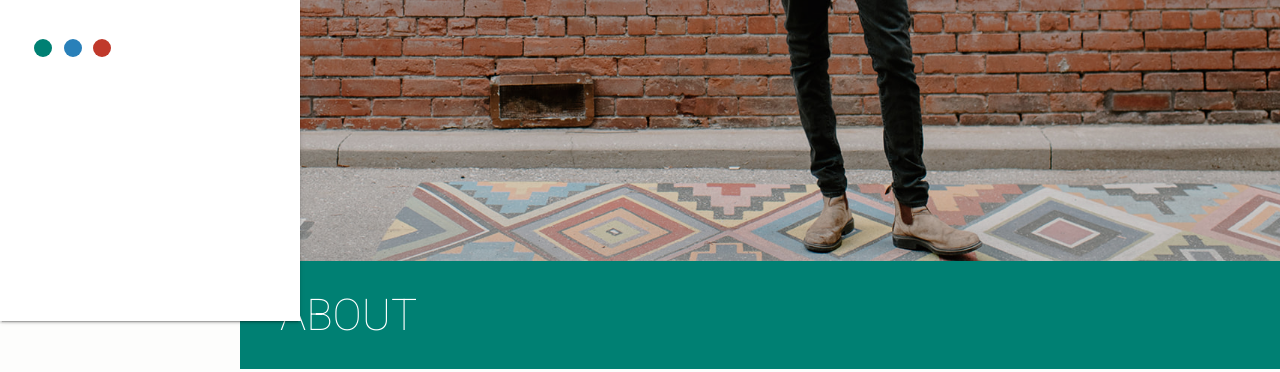
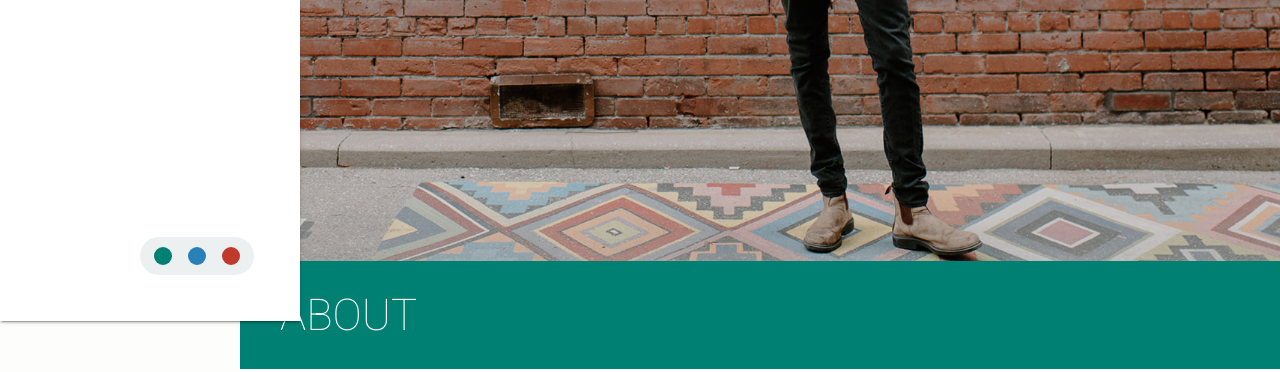
Before and after one commit to elmi-/elmi-.github.io, a plain HTML site: page index.html in a window 1280 px wide. Shown: the part 539-911 px from the top of the page. Drawn offline with nearby package versions, Linux system fonts and the light colour scheme.

Commit message:
updated current theme switcher to floating pill on desktop and mobile

```diff
--- a/css/main.css
+++ b/css/main.css
@@ -532,3 +532,29 @@ nav a.button-collapse {
   background-position: 100% 100%;
   right: -.2em;
 }
+
+/* Floating theme picker */
+.theme-switcher {
+  position: fixed;
+  bottom: 16px;
+  right: 16px;
+  z-index: 1000;
+  display: flex;
+  gap: 8px;
+  padding: 10px!important;
+  border-radius: 999px;
+  background: #ecf0f1;
+  backdrop-filter: blur(10px);
+}
+
+/* Existing buttons */
+.theme-switcher button {
+  border: 2px solid transparent;
+  border-radius: 999px;
+  transition: border-color .2s ease;
+}
+
+/* Current theme */
+.theme-switcher button.active {
+  border-color: #2c3e50;
+}
--- a/scripts/theme-switcher.js
+++ b/scripts/theme-switcher.js
@@ -15,3 +15,12 @@ window.onload = () => {
     setAccent(savedColor);
   }
 };
+
+const themeButtons = document.querySelectorAll('.theme-switcher button');
+
+themeButtons.forEach(btn => {
+  btn.addEventListener('click', () => {
+    themeButtons.forEach(b => b.classList.remove('active'));
+    btn.classList.add('active');
+  });
+});
```
